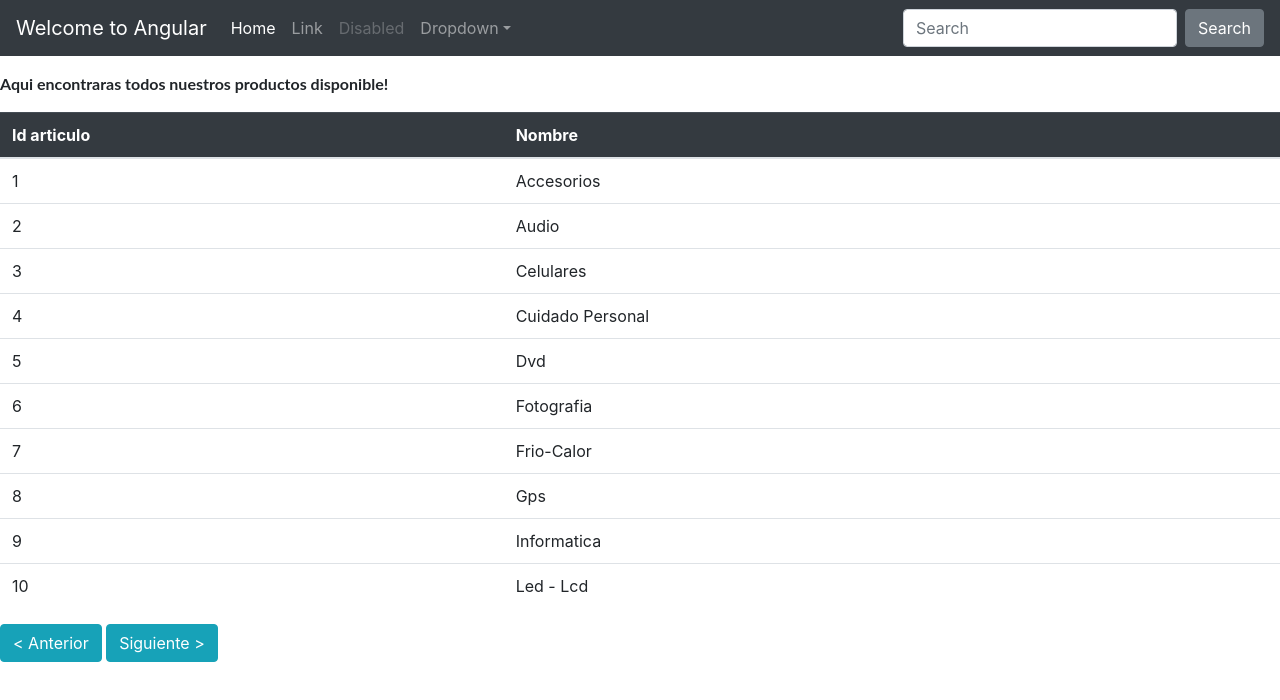
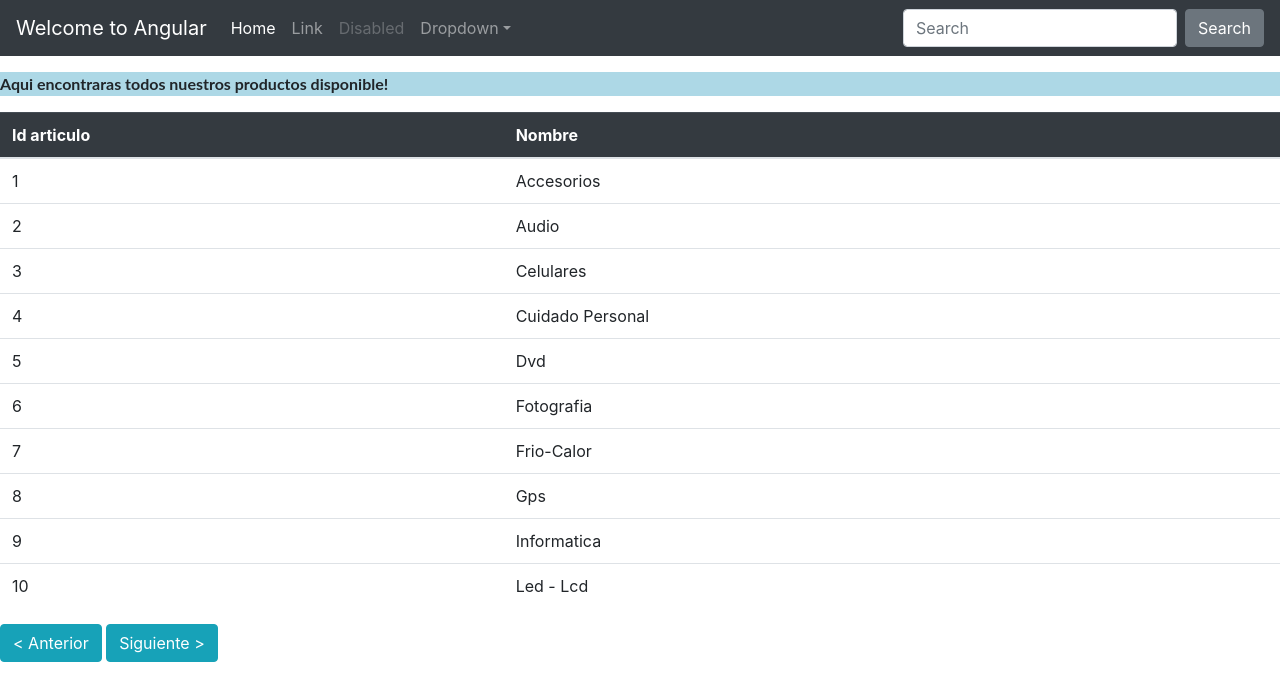
Before and after one commit to juliscrep/angular-primer-proyecto, an Angular app: page / in a window 1280 px wide. Shown: the top 700 px of the page. Built offline with nearby package versions, Linux system fonts and the light colour scheme.

Commit message:
1 file modified

```diff
--- a/src/app/app.component.html
+++ b/src/app/app.component.html
@@ -1,7 +1,7 @@
 
 
 
-<p><strong>
+<p style="background-color:lightblue"><strong>
   Aqui encontraras todos nuestros productos disponible!
   </strong>
 </p>
```
